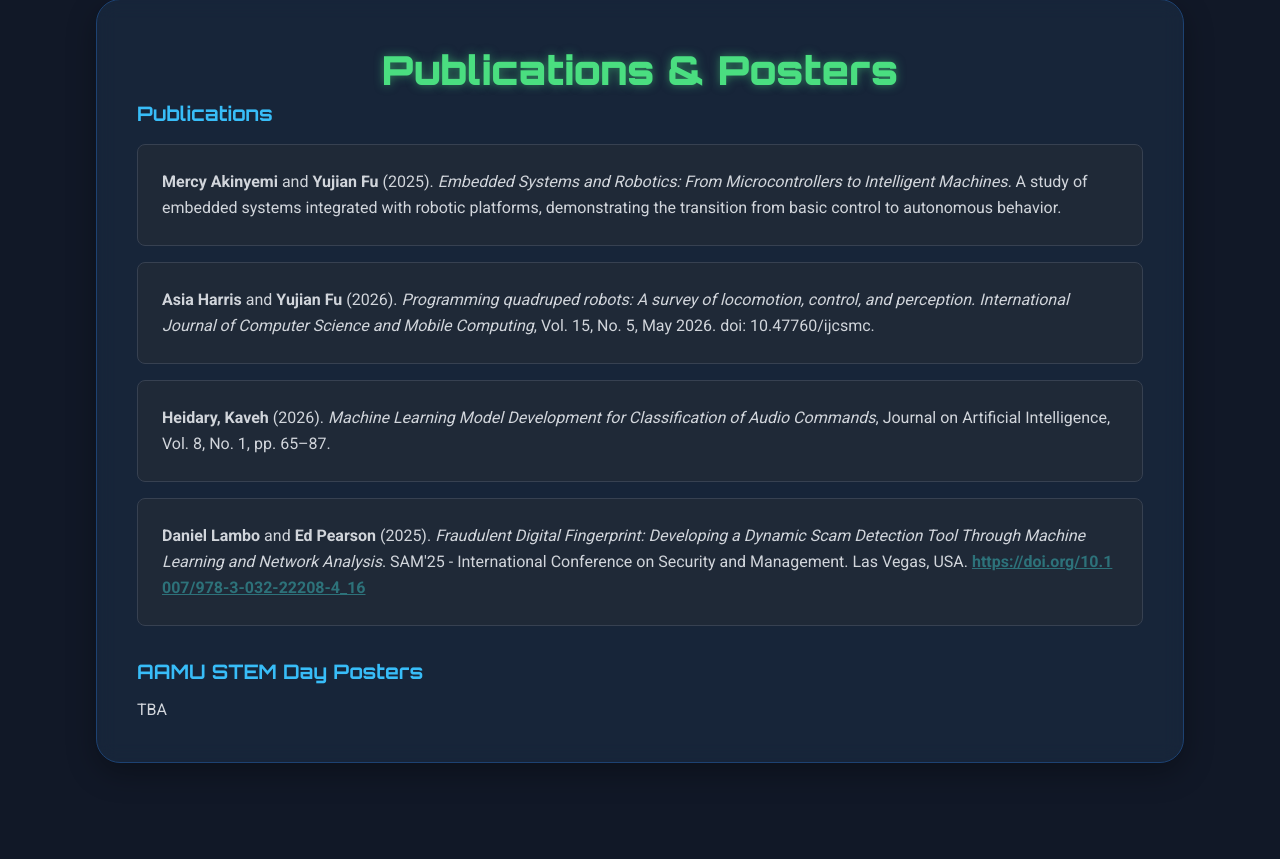
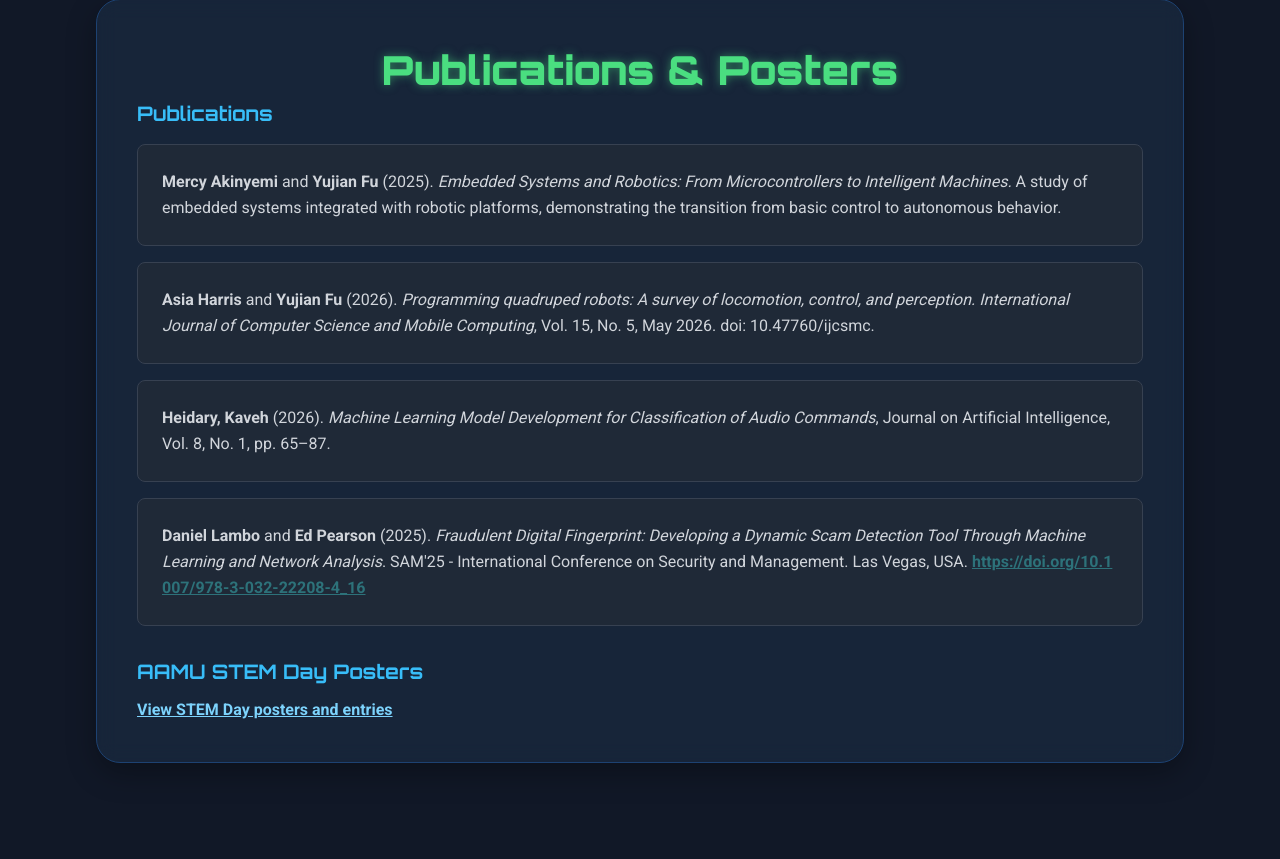
Before and after one commit to Dipin-D/Dr.Fu-s-Portfolio, a Django app: page /researchprojects/project4/ in a window 1280 px wide. Shown: the part 3445-4304 px from the top of the page. Run offline with Django 4.2, Linux system fonts and the light colour scheme; some libraries are stand-ins or nearby versions.

Commit message:
stemday link

```diff
--- a/main/templates/researchprojects/project4.html
+++ b/main/templates/researchprojects/project4.html
@@ -234,7 +234,7 @@
                 </div>
                 <div>
                     <h3 class="text-xl font-bold mb-3 text-sky-400">AAMU STEM Day Posters</h3>
-                    <p class="text-gray-300">TBA</p>
+                    <p class="text-gray-300"><a href="{% url 'stemday' %}" class="text-sky-300 underline font-semibold hover:text-sky-400">View STEM Day posters and entries</a></p>
                 </div>
             </div>
         </div>
```
